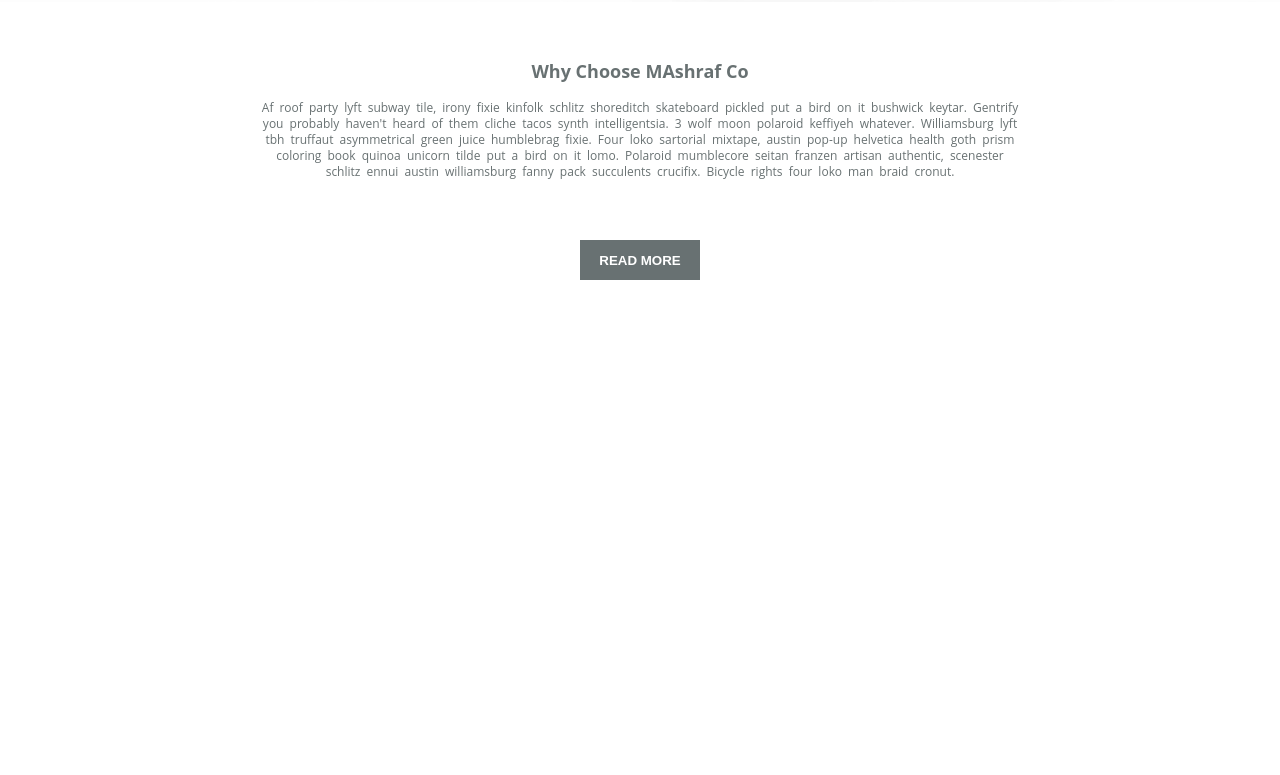
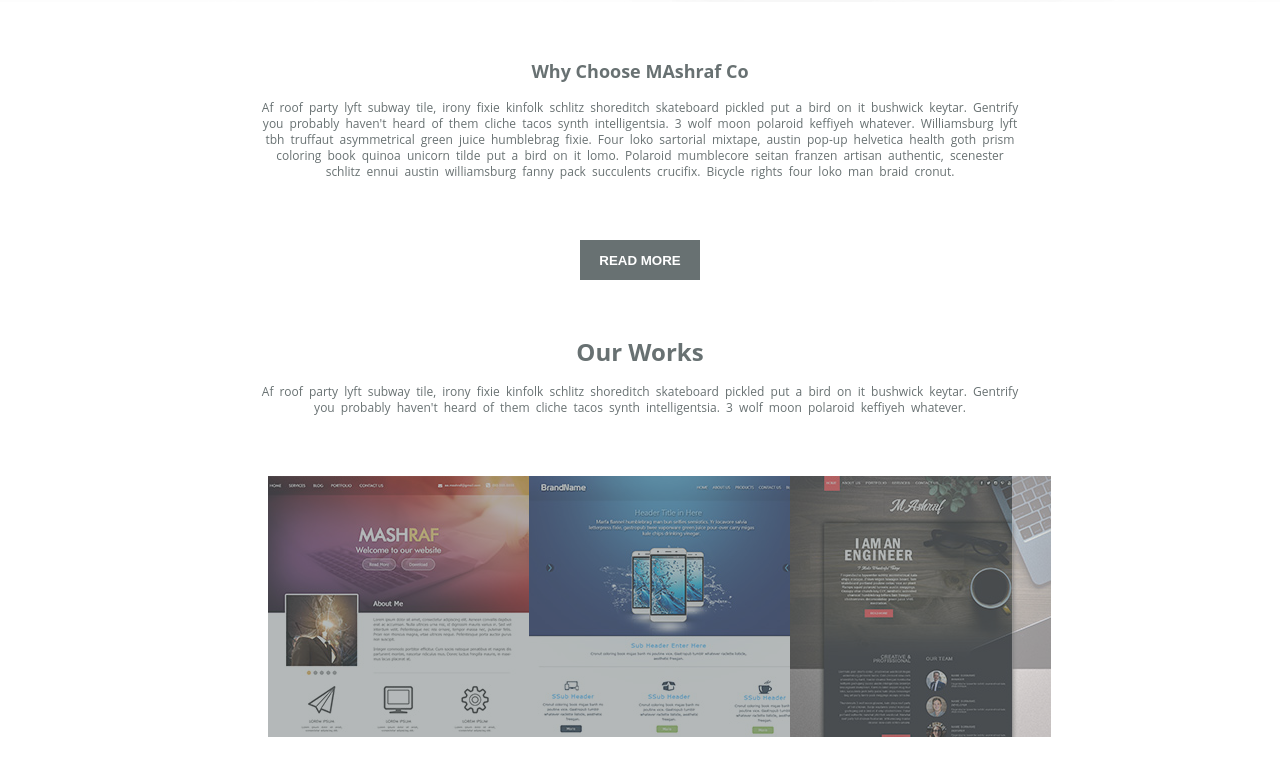
Before and after one commit to MAshrafM/PSD_SPAWeb, a website: page index.html in a window 1280 px wide. Shown: the part 622-1397 px from the top of the page. Before the commit the page ends 962 px from the top, so only its background shows below. Drawn offline with Linux system fonts and the light colour scheme.

Commit message:
projects

```diff
--- a/index.html
+++ b/index.html
@@ -40,6 +40,21 @@
 
         <button class="btn btn-main">Read More</button>
       </section>
+      <section class="projects">
+        <h3>Our Works</h3>
+        <p>Af roof party lyft subway tile, irony fixie kinfolk schlitz shoreditch skateboard pickled put a bird on it bushwick keytar. Gentrify you probably haven't heard of them cliche tacos synth intelligentsia. 3 wolf moon polaroid keffiyeh whatever.</p>
+        <div class="project-wrap">
+          <div class="project-item">
+            <img src="./img/p2.jpg" alt="project">
+          </div>
+          <div class="project-item">
+            <img src="./img/p5.jpg" alt="project">
+          </div>
+          <div class="project-item">
+            <img src="./img/p6.jpg" alt="project">
+          </div>
+        </div>
+      </section>
     </div>
   </body>
 </html>
--- a/scss/_content.scss
+++ b/scss/_content.scss
@@ -9,7 +9,7 @@
       margin-bottom: 20px;
     }
     p{
-      margin: o;
+      margin: 0;
       font-size: 12px;
       letter-spacing: 0;
       margin-bottom: 60px;
@@ -38,4 +38,44 @@
       }
     }
   }
+
+  .projects{
+    width: 100%;
+    margin: 0 auto;
+    h3{
+      font-size: 24px;
+      font-weight: bold;
+      margin-bottom: 20px;
+    }
+    p{
+      margin: 0;
+      font-size: 12px;
+      letter-spacing: 0;
+      margin-bottom: 60px;
+      word-spacing: 3px;
+      line-height: 16px;
+      font-weight: 500;
+    }
+
+    .project-wrap{
+      height: 261px;
+      width: 97%;
+      margin: 0 auto;
+      background-color: $prim;
+      display: flex;
+      justify-content: space-around;
+      margin-bottom: 60px;
+      .project-item{
+        cursor: pointer;
+        img{
+          opacity: .5;
+
+          &:hover{
+            opacity: 1;
+            transition: .5s;
+          }
+        }
+      }
+    }
+  }
 }
```
Also changed, not shown: css/main.css, img/p2.jpg (added), img/p5.jpg (added), img/p6.jpg (added).
